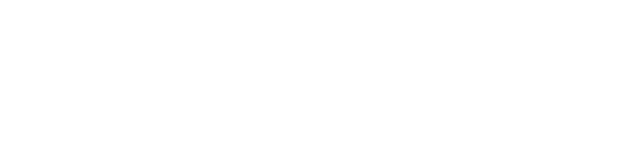
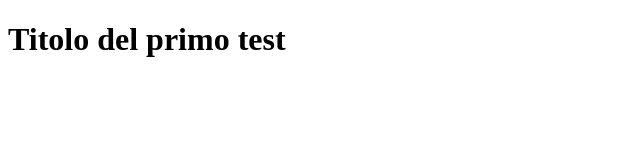
Before and after one commit to chazn3x/primo-test, a plain HTML site: page index.html in a window 1280 px wide. Shown: the whole page, without its empty margins (0-640 px from the left). Drawn offline with Linux system fonts and the light colour scheme.

Commit message:
inserimento h1

```diff
--- a/index.html
+++ b/index.html
@@ -7,6 +7,6 @@
     <title>Primo Test</title>
 </head>
 <body>
-
+    <h1>Titolo del primo test</h1>
 </body>
 </html>
```
